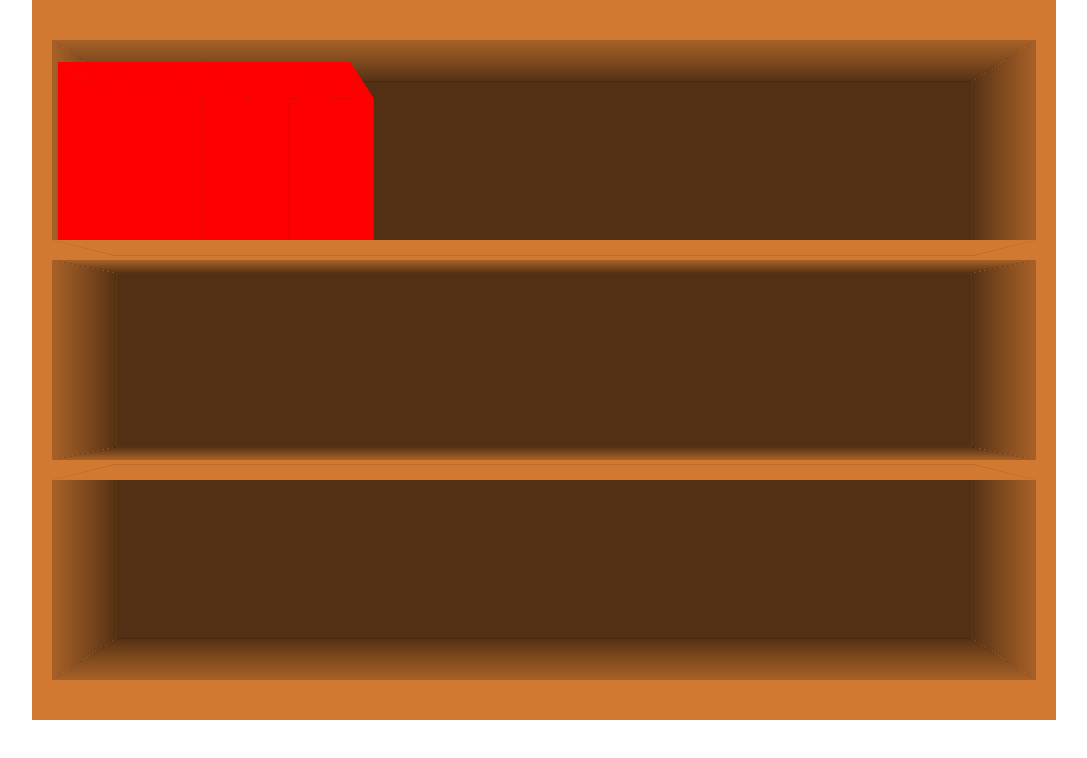
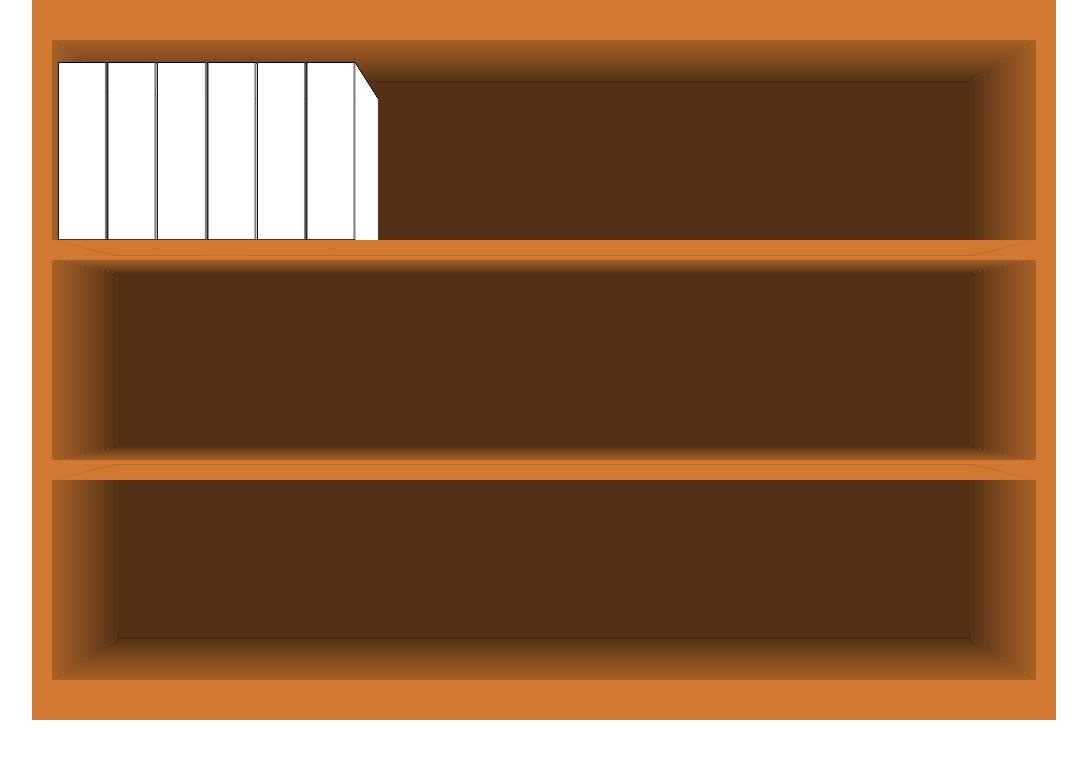
Before and after one commit to wapptaw/bookshelf, a website built with webpack: page index.html in a window 1280 px wide. Shown: the whole page, without its empty margins (96-1183 px from the left). Built offline with nearby package versions, Linux system fonts and the light colour scheme.

Commit message:
add screen

```diff
--- a/src/js/createBook.js
+++ b/src/js/createBook.js
@@ -13,7 +13,7 @@ for(let i = 0; i < row; i ++) {
     aBook[i].forEach((val, index) => {
         details = {
             style: {
-                left: `${index * 5}%`,
+                left: `${index * 5.1}%`,
             }
         }
         let frag = new Book.create(val).tbook(details);
--- a/src/style/bookStyle.scss
+++ b/src/style/bookStyle.scss
@@ -16,7 +16,9 @@ $book-height: 90%;
             position: absolute;
             @include prefixer(transform-style, preserve-3d);
             @include prefixer(transform-origin, 0 0);
-            background-color: #f00;
+            @include prefixer(box-sizing, border-box);
+            background-color: #fff;
+            border: 1px solid #000;
             &:hover {
                 cursor: pointer;
             }
@@ -35,7 +37,7 @@ $book-height: 90%;
         .b-front {
             width: 100%;
             height: 100%;
-            @include prefixer(transform, translateZ($bg-transwidth -.1rem));
+            @include prefixer(transform, translateZ($bg-transwidth - .1rem));
         }
         .b-behind {
             width: 100%;
```
Also changed, not shown: README.md, screen/image1.PNG (added), screen/image2.PNG (added), screen/image3.PNG (added).
